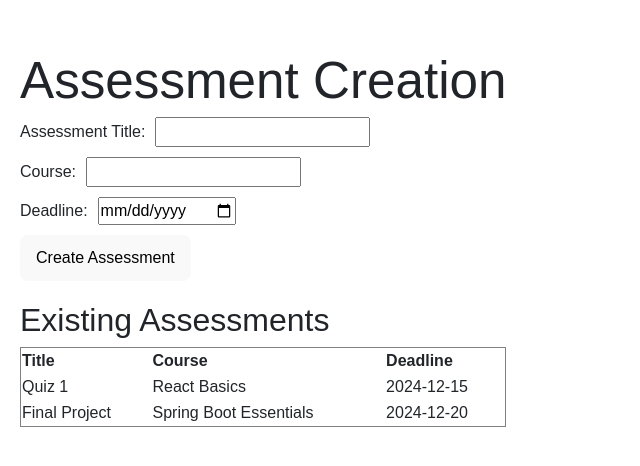
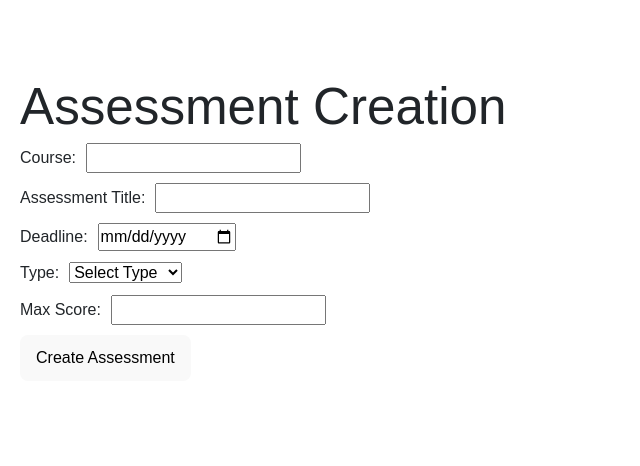
Before and after one commit to Bruce-the-dev/skillLink, a React (Vite) app: page /instructor/CreateAssessment in a window 1280 px wide. Shown: the part 160-626 px from the top of the page, without its empty margins (0-640 px from the left). Built offline with nearby package versions, Linux system fonts and the light colour scheme.

Commit message:
mn gerageze and test urebe niba bikora neza

```diff
--- a/src/pages/Instructor/AssessmentCreation.jsx
+++ b/src/pages/Instructor/AssessmentCreation.jsx
@@ -1,52 +1,72 @@
 import React, { useState } from "react";
+import { useNavigate } from "react-router-dom";
+import { toast, ToastContainer } from "react-toastify";
+
+// Initialize React-Toastify
 
 const AssessmentCreation = () => {
-  // Mock data for assessments
-  const [assessments, setAssessments] = useState([
-    { id: 1, title: "Quiz 1", course: "React Basics", deadline: "2024-12-15" },
-    {
-      id: 2,
-      title: "Final Project",
-      course: "Spring Boot Essentials",
-      deadline: "2024-12-20",
-    },
-  ]);
-
   // Form state
   const [newAssessment, setNewAssessment] = useState({
-    title: "",
     course: "",
-    deadline: "",
+    // deadline: "",
+    type: "", // Quiz, Project, Peer Review
+    maxScore: "",
   });
+  const navigate = useNavigate();
+  // Handle form submission
+  const handleCreateAssessment = async (e) => {
+    e.preventDefault();
 
-  // Handle form submission
-  const handleCreateAssessment = (e) => {
-    e.preventDefault();
-    setAssessments([
-      ...assessments,
-      { ...newAssessment, id: assessments.length + 1 },
-    ]);
-    setNewAssessment({ title: "", course: "", deadline: "" });
+    // Prepare data to be sent to backend
+    const assessmentData = {
+      course: newAssessment.course,
+      // deadline: newAssessment.deadline,
+      type: newAssessment.type,
+      maxScore: newAssessment.maxScore,
+    };
+
+    try {
+      // Send POST request to backend
+      const response = await fetch(
+        "http://localhost:8080/api/assessments/create",
+        {
+          method: "POST",
+          headers: {
+            "Content-Type": "application/json",
+          },
+          body: JSON.stringify(assessmentData),
+        }
+      );
+
+      if (response.ok) {
+        const data = await response.json();
+        // If the request was successful, show success toast
+        toast.success("Assessment created successfully!");
+        // Reset form after successful submission
+        setNewAssessment({
+          course: "",
+          // deadline: "",
+          type: "",
+          maxScore: "",
+        });
+        navigate("/instructor");
+      } else {
+        // If the request failed, show error toast
+        toast.error("Failed to create assessment. Please try again.");
+      }
+    } catch (error) {
+      // Handle network errors or other issues
+      toast.error("An error occurred. Please try again.");
+    }
   };
 
   return (
     <div style={{ fontFamily: "Arial, sans-serif", padding: "20px" }}>
+      <ToastContainer />
       <h1>Assessment Creation</h1>
 
       {/* Form for creating a new assessment */}
       <form onSubmit={handleCreateAssessment} style={{ marginBottom: "20px" }}>
-        <div style={{ marginBottom: "10px" }}>
-          <label>Assessment Title: </label>
-          <input
-            type="text"
-            value={newAssessment.title}
-            onChange={(e) =>
-              setNewAssessment({ ...newAssessment, title: e.target.value })
-            }
-            required
-            style={{ marginLeft: "10px" }}
-          />
-        </div>
         <div style={{ marginBottom: "10px" }}>
           <label>Course: </label>
           <input
@@ -55,6 +75,18 @@ const AssessmentCreation = () => {
             onChange={(e) =>
               setNewAssessment({ ...newAssessment, course: e.target.value })
             }
+            required
+            style={{ marginLeft: "10px" }}
+          />
+        </div>
+        <div style={{ marginBottom: "10px" }}>
+          <label>Assessment Title: </label>
+          <input
+            type="text"
+            // value={newAssessment.title}
+            // onChange={(e) =>
+            //   setNewAssessment({ ...newAssessment, title: e.target.value })
+            // }
             required
             style={{ marginLeft: "10px" }}
           />
@@ -71,6 +103,34 @@ const AssessmentCreation = () => {
             style={{ marginLeft: "10px" }}
           />
         </div>
+        <div style={{ marginBottom: "10px" }}>
+          <label>Type: </label>
+          <select
+            value={newAssessment.type}
+            onChange={(e) =>
+              setNewAssessment({ ...newAssessment, type: e.target.value })
+            }
+            required
+            style={{ marginLeft: "10px" }}
+          >
+            <option value="">Select Type</option>
+            <option value="Quiz">Quiz</option>
+            <option value="Project">Project</option>
+            <option value="Peer Review">Peer Review</option>
+          </select>
+        </div>
+        <div style={{ marginBottom: "10px" }}>
+          <label>Max Score: </label>
+          <input
+            type="number"
+            value={newAssessment.maxScore}
+            onChange={(e) =>
+              setNewAssessment({ ...newAssessment, maxScore: e.target.value })
+            }
+            required
+            style={{ marginLeft: "10px" }}
+          />
+        </div>
         <button
           type="submit"
           style={{ padding: "10px 15px", cursor: "pointer" }}
@@ -78,36 +138,6 @@ const AssessmentCreation = () => {
           Create Assessment
         </button>
       </form>
-
-      {/* List of existing assessments */}
-      <section>
-        <h2>Existing Assessments</h2>
-        <table
-          border="1"
-          style={{
-            width: "100%",
-            textAlign: "left",
-            borderCollapse: "collapse",
-          }}
-        >
-          <thead>
-            <tr>
-              <th>Title</th>
-              <th>Course</th>
-              <th>Deadline</th>
-            </tr>
-          </thead>
-          <tbody>
-            {assessments.map((assessment) => (
-              <tr key={assessment.id}>
-                <td>{assessment.title}</td>
-                <td>{assessment.course}</td>
-                <td>{assessment.deadline}</td>
-              </tr>
-            ))}
-          </tbody>
-        </table>
-      </section>
     </div>
   );
 };
--- a/src/pages/Instructor/CreateCourse.jsx
+++ b/src/pages/Instructor/CreateCourse.jsx
@@ -2,6 +2,7 @@ import React, { useState, useEffect } from "react";
 import { toast, ToastContainer } from "react-toastify";
 import Header from "../Header";
 import { useCookies } from "react-cookie";
+import { useNavigate } from "react-router-dom";
 
 function CreateCourse() {
   const [course, setCourse] = useState({
@@ -17,6 +18,7 @@ function CreateCourse() {
   const [loadingInstructors, setLoadingInstructors] = useState(true); // Loading state for instructors
   const [loadingCategories, setLoadingCategories] = useState(true); // Loading state for categories
   const [isLoading, setIsLoading] = useState(false); // Loading state for course creation
+  const navigate = useNavigate();
 
   const [cookies] = useCookies(["id"]);
   const instructorId = cookies.id; // Access the instructor ID from cookies
@@ -46,7 +48,7 @@ function CreateCourse() {
     if (!instructorId) {
       toast.error("Instructor ID is missing in cookies.");
       console.log(instructorId);
-      setLoading(false);
+      setIsLoading(false);
       return;
     }
   });
@@ -121,6 +123,9 @@ function CreateCourse() {
 
       const createdCourse = await response.json();
       console.log("Course created successfully:", createdCourse);
+      setTimeout(() => {
+        navigate("/instructor"); // Redirect to instructor courses page after successful course creation
+      });
 
       // Reset form upon success
       setCourse({
--- a/src/pages/Student/Achievements.jsx
+++ b/src/pages/Student/Achievements.jsx
@@ -1,56 +1,64 @@
 import React, { useState, useEffect } from "react";
+import { useCookies } from "react-cookie";
+import { toast, ToastContainer } from "react-toastify";
 
 function AchievementsPage() {
   const [achievements, setAchievements] = useState([]);
+  const [loading, setLoading] = useState(true);
+  const [error, setError] = useState(null);
+  const [cookies] = useCookies(["id"]); // Getting user ID from cookies
 
   useEffect(() => {
-    // Fetch achievements data from API or use mock data
     const fetchAchievements = async () => {
-      // Replace with actual API call
-      const mockData = [
-        {
-          id: 1,
-          type: "Badge",
-          title: "React Beginner",
-          description: "Completed the React for Beginners course.",
-          dateAwarded: "2024-01-15",
-        },
-        {
-          id: 2,
-          type: "Certificate",
-          title: "Advanced JavaScript",
-          description: "Passed the Advanced JavaScript certification exam.",
-          dateAwarded: "2024-03-22",
-        },
-        {
-          id: 3,
-          type: "Milestone",
-          title: "100 Hours of Learning",
-          description: "Achieved 100 hours of learning on the platform.",
-          dateAwarded: "2024-05-10",
-        },
-      ];
-      setAchievements(mockData);
+      try {
+        const userId = cookies.id; // Get user ID from cookies
+
+        if (!userId) {
+          toast.error("User ID is not available in cookies.");
+          setLoading(false);
+          return;
+        }
+
+        const response = await fetch(
+          `http://localhost:8080/api/achievements/user/${userId}`
+        );
+
+        if (!response.ok) {
+          throw new Error("Failed to fetch achievements");
+        }
+
+        const data = await response.json(); // Parse the response as JSON
+        setAchievements(data);
+        setLoading(false);
+      } catch (err) {
+        toast.error("Error fetching achievements: " + err.message);
+        setError(err);
+        setLoading(false);
+      }
     };
 
     fetchAchievements();
-  }, []);
+  }, [cookies.id]); // Dependency on cookies.id to refetch if it changes
 
   return (
     <div style={styles.container}>
+      <ToastContainer />
       <h1 style={styles.header}>Achievements</h1>
-      {achievements.length > 0 ? (
+      {loading ? (
+        <p style={styles.noAchievements}>Loading achievements...</p>
+      ) : error ? (
+        <p style={styles.noAchievements}>Error: {error.message}</p>
+      ) : achievements.length > 0 ? (
         <div style={styles.achievementsList}>
           {achievements.map((achievement) => (
             <div key={achievement.id} style={styles.achievementCard}>
-              <h2 style={styles.achievementTitle}>{achievement.title}</h2>
-              <p style={styles.achievementType}>{achievement.type}</p>
-              <p style={styles.achievementDescription}>
-                {achievement.description}
+              <h2 style={styles.achievementTitle}>{achievement.badge}</h2>
+              <p style={styles.achievementPoints}>
+                Points: {achievement.points}
               </p>
               <p style={styles.achievementDate}>
                 Awarded on:{" "}
-                {new Date(achievement.dateAwarded).toLocaleDateString()}
+                {new Date(achievement.dateEarned).toLocaleDateString()}
               </p>
             </div>
           ))}
@@ -85,12 +93,9 @@ const styles = {
   achievementTitle: {
     margin: "0 0 10px 0",
   },
-  achievementType: {
+  achievementPoints: {
     fontStyle: "italic",
     color: "#555",
-  },
-  achievementDescription: {
-    margin: "10px 0",
   },
   achievementDate: {
     color: "#888",
```
Also changed, not shown: src/pages/Instructor/Messaging.jsx (+68 -20 lines).
